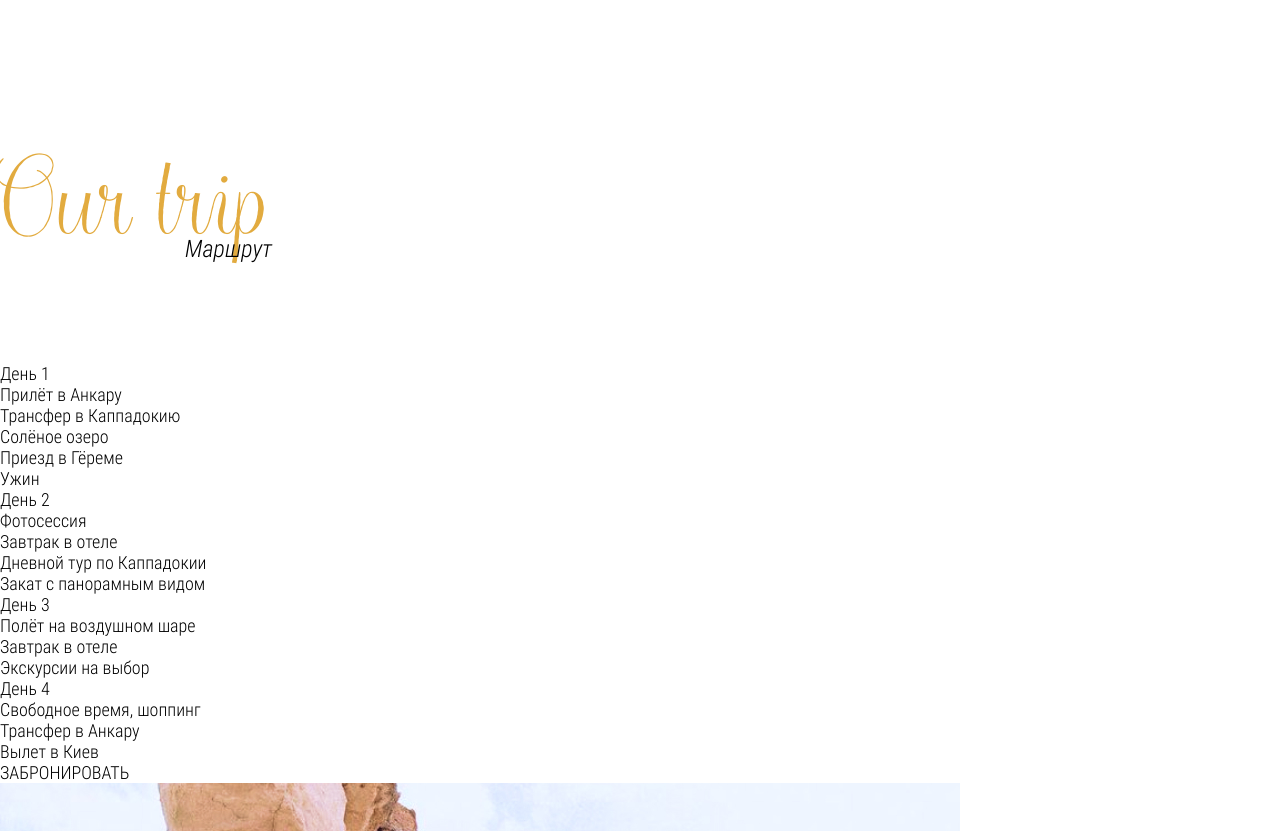
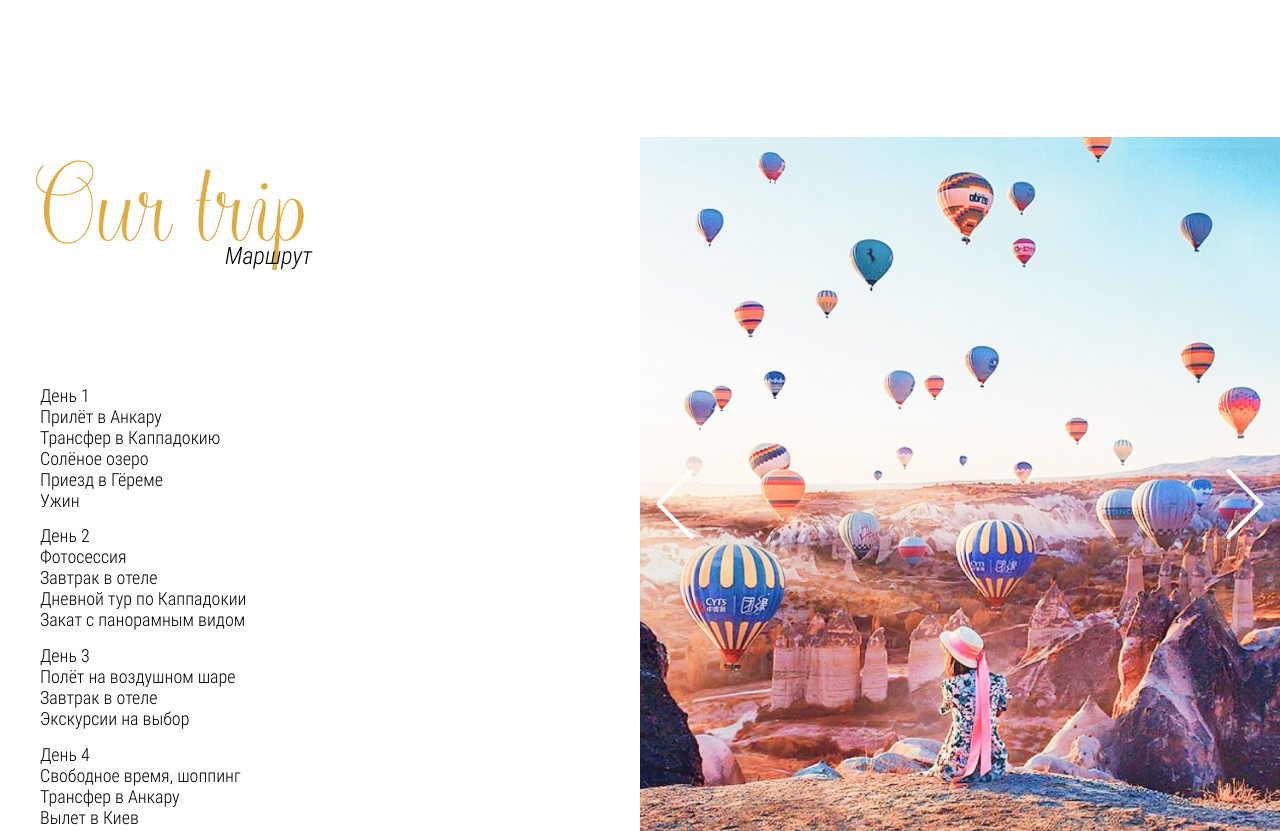
Before and after one commit to Lado923/kappadokia, a plain HTML site: page index.html in a window 1280 px wide. Shown: the part 2040-2871 px from the top of the page. Drawn offline with Linux system fonts and the light colour scheme; files whose address does not match are found by name.

Commit message:
feat:add second slider

```diff
--- a/css/slider.css
+++ b/css/slider.css
@@ -64,3 +64,62 @@ button{
         opacity: 1
     }
 }
+
+
+.our-trip__slider{
+    /* Положение элемента устанавливается относительно его исходной позиции: */
+    position: relative;
+    /* Центрируем по горизонтали: */
+    width: 50%;
+    margin-left: auto;
+}
+
+.our-trip__slider-item img{
+    position: relative;
+    width: 100%;
+}
+
+/* Кнопки назад и вперёд: */
+.our-trip__slider .previous, .our-trip__slider .next {
+    /* Добавляет курсору иконку, когда тот оказывается над кнопкой: */
+    cursor: pointer;
+    /* Положение элемента задаётся относительно границ браузера: */
+    position: absolute;
+    top: 50%;
+    width: 70px;
+    margin-top: -35px;
+    /* Плавное появление фона при наведении курсора: */
+    transition: 0.6s ease;
+    /* Скругление границ: */
+    border-radius: 0 3px 3px 0;
+}
+.our-trip__slider .next {
+    right: 0;
+    border-radius: 3px 0 0 3px;
+}
+
+.slider-btn {
+    border: none;
+    background: none;
+    height: 70px;
+    width: 70px;
+}
+
+button{
+    padding: 0px;
+}
+
+.slider-btn img{
+    height: 70px;
+}
+
+/* При наведении курсора на кнопки добавляем фон кнопок: */
+.slider-btn:hover {
+    background-color: rgba(0, 0, 0, 0.2);
+}
+
+/* Анимация слайдов: */
+.our-trip__slider .our-trip__slider-item {
+    animation-name: fade;
+    animation-duration: 1.5s;
+}
--- a/css/style.css
+++ b/css/style.css
@@ -189,3 +189,29 @@ text-decoration: underline;
 .fairy-tail__text {
 padding: 10px 0;
 }
+
+
+.our-trip__inner {
+    position: relative;
+
+}
+.our-trip__container {
+    max-width: 1230px;
+    padding: 0 15px;
+    margin: 0 auto;
+    position: absolute;
+    top: 0;
+    left: 0;
+    right: 0;
+    bottom: 0;
+}
+
+.our-trip__body {
+    padding-right: 55px;
+    width: 50%;
+    margin-right: auto;
+    display: flex;
+    flex-direction: column;
+    justify-content: space-around;
+    height: 100%;
+}
--- a/index.html
+++ b/index.html
@@ -127,6 +127,10 @@
                 <div class="our-trip__slider-item"><img src="images/our-trip-1.jpg" alt="our-trip-photo"></div>
                 <div class="our-trip__slider-item"><img src="images/our-trip-2.jpg" alt="our-trip-photo"></div>
                 <div class="our-trip__slider-item"><img src="images/our-trip-3.jpg" alt="our-trip-photo"></div>
+                <button type="button" class="slider-btn previous" onclick="previousSlide2()"><img
+                    src="images/arrow-prew.svg" alt="arrow prevous"></button>
+            <button type="button" class="slider-btn next" onclick="nextSlide2()"><img src="images/arrow-next.svg"
+                    alt="arrow next"></button>
             </div>
 
         </div>
--- a/js/main.js
+++ b/js/main.js
@@ -41,6 +41,7 @@ function showSlides(n) {
     slides[slideIndex - 1].style.display = "block";
 }
 
+/*---AUTOPLAY---FIRST SLIDER---*/
 var timeInterval = 3000,
     automate = true,
     timerID = null;
@@ -55,3 +56,66 @@ if (automate) {
     }
    }, timeInterval);
 }
+
+
+/*---------------------------------------------------------*/
+/*----SECOND SLIDER----*/
+/* Устанавливаем стартовый индекс слайда по умолчанию: */
+let slideIndex2 = 1;
+/* Вызываем функцию, которая реализована ниже: */
+showSlides2(slideIndex2);
+
+/* Увеличиваем индекс на 1 — показываем следующий слайд: */
+function nextSlide2() {
+    showSlides2(slideIndex2 += 1);
+}
+
+function previousSlide2() {
+/* Уменьшаем индекс на 1 — показываем предыдущий слайд: */
+    showSlides2(slideIndex2 -= 1);
+}
+
+/* Устанавливаем текущий слайд: */
+function currentSlide2(m) {
+    showSlides2(slideIndex2 = m);
+}
+
+
+
+/* Функция перелистывания: */
+function showSlides2(m) {
+    /* Обращаемся к элементам с названием класса "item", то есть к картинкам: */
+    let slides2 = document.getElementsByClassName("our-trip__slider-item");
+
+    /* Проверяем количество слайдов: */
+    if (m > slides2.length) {
+      slideIndex2 = 1
+    }
+    if (m < 1) {
+        slideIndex2 = slides2.length
+    }
+
+    /* Проходим по каждому слайду в цикле for: */
+    for (let slide2 of slides2) {
+        slide2.style.display = "none";
+    }
+    /* Делаем элемент блочным: */
+    slides2[slideIndex2 - 1].style.display = "block";
+}
+
+
+/*---AUTOPLAY---SECOND SLIDER---*/
+var timeInterval2 = 3000,
+    automate2 = true,
+    timerID2 = null;
+
+if (automate2) {
+   timerID2 = setInterval(function() {
+    let slides2 = document.getElementsByClassName("our-trip__slider-item");
+    slideIndex2++;
+    showSlides2();
+    if (slideIndex2 == slides2.length) {
+        slideIndex2 = 0;
+    }
+   }, timeInterval2);
+}
```
